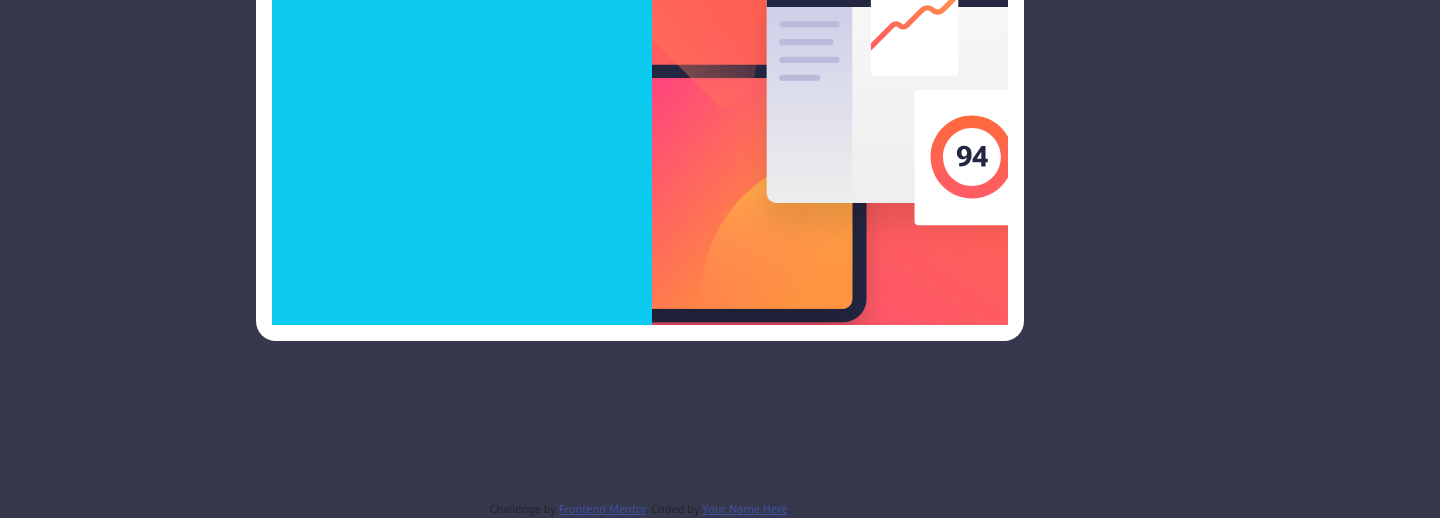
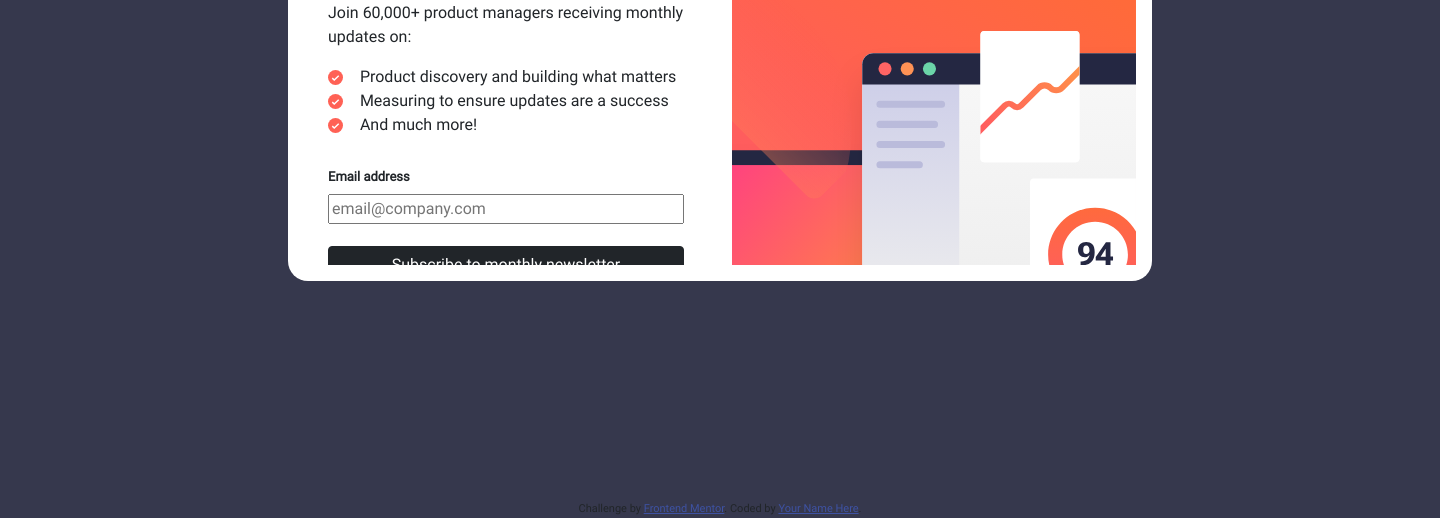
Before and after one commit to art3xias23/Bootstrap5-FronEndMentor, a plain HTML site: page newsletter-sign-up-with-success-message-main/index.html in a window 1280 px wide. Shown: the part 299-817 px from the top of the page, 1440 px wide, since content can reach past the window. Drawn offline with nearby package versions, Linux system fonts and the light colour scheme.

Commit message:
Finished initial page

```diff
--- a/newsletter-sign-up-with-success-message-main/index.html
+++ b/newsletter-sign-up-with-success-message-main/index.html
@@ -18,28 +18,74 @@
 
 <body class="h-100 m-0">
 	<main class="d-flex align-items-center justify-content-center h-100">
-		<div id="white-section" class="d-flex justify-content-center bg-white w-60 h-60">
-			<div class="bg-info m-3">
+		<div id="white-section" class="d-flex justify-content-center bg-white w-60 h-45">
+			<div class="m-3">
 				<div class="row h-100" style="overflow:hidden;">
 					<div class="col-6" style="height:100%">
+						<div
+							class="d-flex flex-column align-items-center justify-content-center h-100">
+							<div id="heading" class="display-4">
+								Stay updated!
+							</div>
+							<div class="px-4 py-3">
+								Join 60,000+ product managers receiving monthly updates
+								on:
+							</div>
+							<div id="list" class="mb-4">
+
+										<div class="row">
+											<div class="col-1">
+												<img src="assets/images/icon-list.svg"
+													style="height:15px; width:15px;" />
+											</div>
+											<div class="col-11">
+												Product discovery and
+												building
+												what matters
+											</div>
+										</div>
+										<div class="row">
+											<div class="col-1">
+												<img src="assets/images/icon-list.svg"
+													style="height:15px; width:15px;" />
+											</div>
+											<div class="col-11">
+												Measuring to ensure
+												updates are
+												a success
+											</div>
+										</div>
+										<div class="row">
+											<div class="col-1">
+												<img src="assets/images/icon-list.svg"
+													style="height:15px; width:15px;" />
+											</div>
+											<div class="col-11">
+												And much more!
+											</div>
+										</div>
+							</div>
+
+							<div class="form-control d-flex flex-column px-4" style="border:none">
+								<label for="email" class="form-label fw-bold" style="font-size:13px;">Email
+									address</label>
+								<input name="email" class="form-input"
+									placeholder="email@company.com">
+							</div>
+							<div class="w-100 px-4 pt-3">
+								<button class="btn btn-dark w-100">
+									Subscribe to monthly newsletter
+								</button>
+							</div>
+						</div>
 
 					</div>
 					<div class="col-6">
-						<img class="img-fluid" style="object-fit: contain; float: right; height:100%; width:100%"  src="assets/images/illustration-sign-up-desktop.svg" </div>
+						<img class="img-fluid"
+							style="object-fit: contain; float: right; height:100%; width:100%"
+							src="assets/images/illustration-sign-up-desktop.svg" </div>
 					</div>
 
-					Stay updated!
-
-					Join 60,000+ product managers receiving monthly updates on:
-
-					Product discovery and building what matters
-					Measuring to ensure updates are a success
-					And much more!
-
-					Email address
-					email@company.com
-
-					Subscribe to monthly newsletter
 
 					<!-- Sign-up form end -->
 
--- a/newsletter-sign-up-with-success-message-main/style.css
+++ b/newsletter-sign-up-with-success-message-main/style.css
@@ -1,9 +1,28 @@
+@font-face{
+	font-family: 'CustomBold';
+	src: url(assets/fonts/Roboto-Bold.ttf);
+	font-weight: bold;
+	font-style: normal;
+
+}
+
+@font-face{
+	font-family: 'CustomRegular';
+	src: url(assets/fonts/Roboto-Regular.ttf);
+	font-weight: normal;
+	font-style: normal;
+
+}
 :root {
-	--b-c: #36384D;
+	--background-color: #36384D;
+
 }
 
 body {
-	background-color: var(--b-c);
+	width:1440px;
+	font-size:16px;
+	font-family:'CustomRegular';
+	background-color: var(--background-color);
 }
 
 #white-section{
@@ -39,6 +58,12 @@ h-90{
 	width:60%;
 }
 
+#heading{
+	font-family: 'CustomBold';
+}
+
+ul{}
+
 .attribution {
 	font-size: 11px;
 	text-align: center;
```
